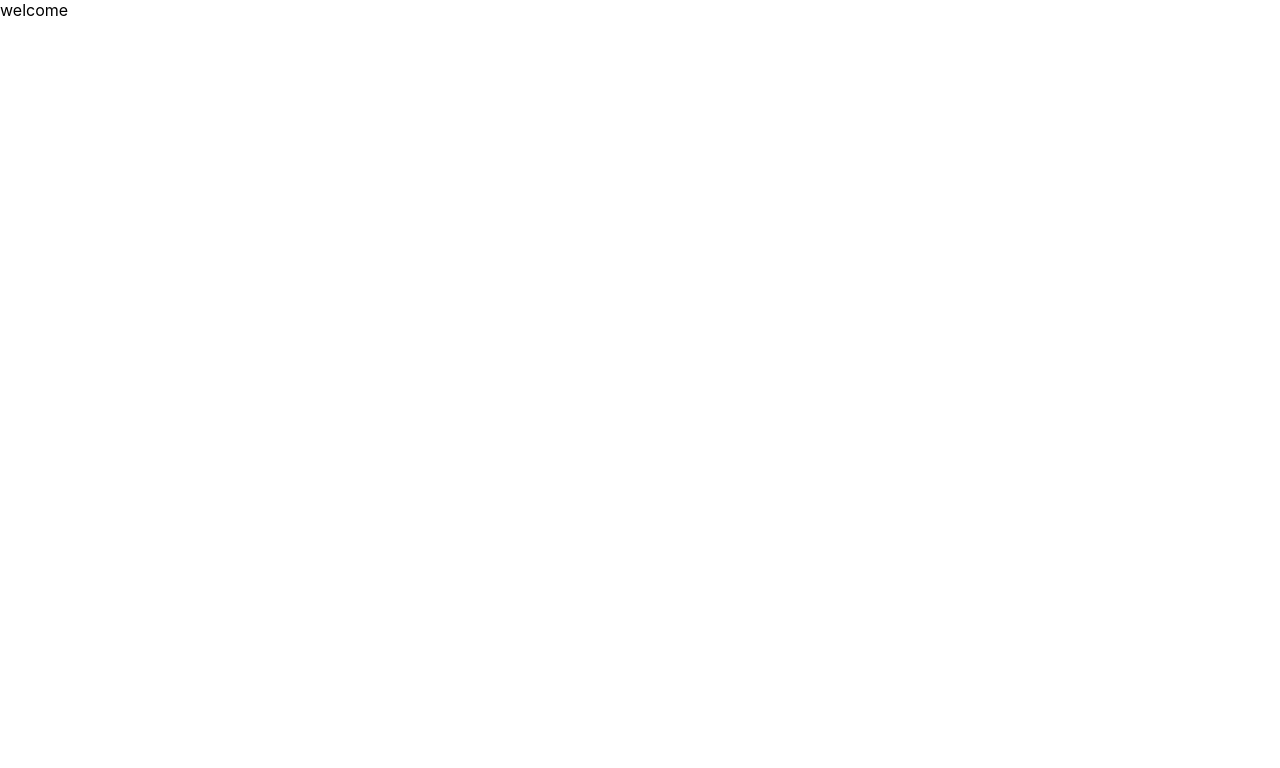
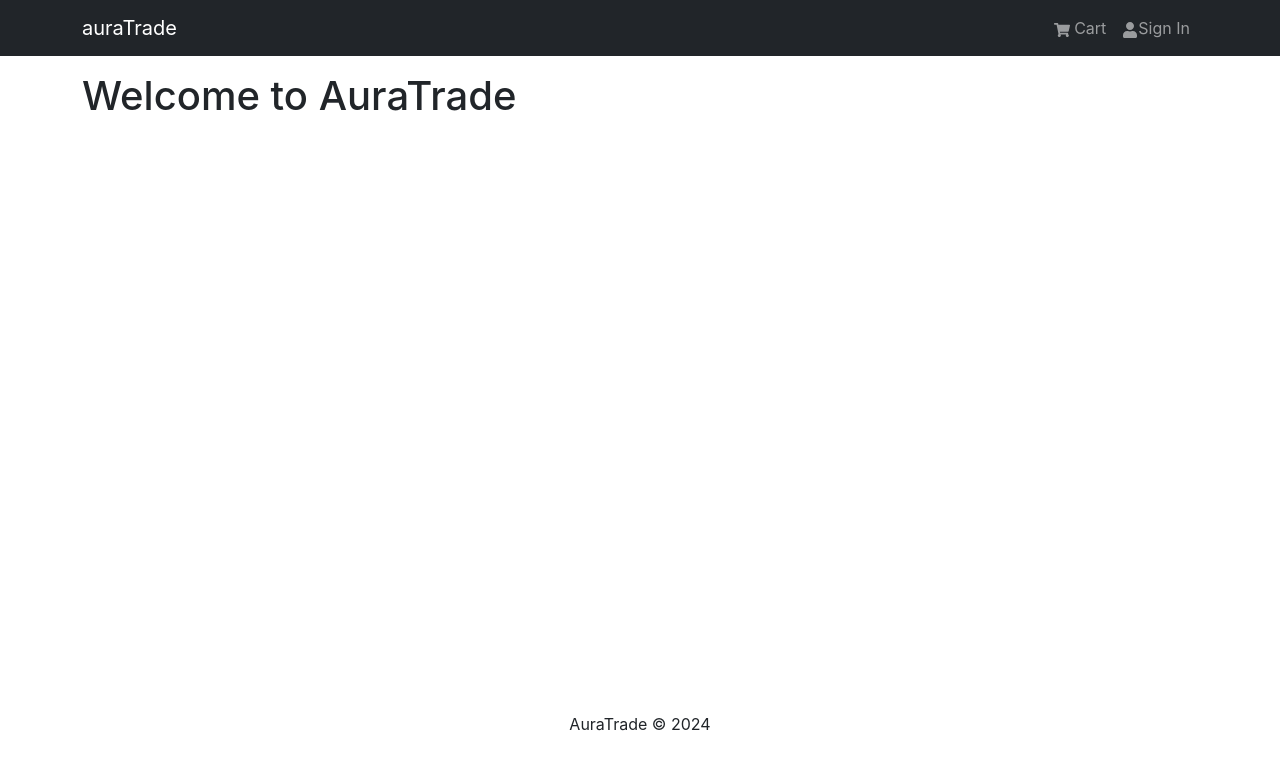
Before and after one commit to Atharva-Nimbalkar/auratrade, a React (Create React App) app in the folder frontend/: page / in a window 1280 px wide. Shown: the top 768 px of the page. Built offline with nearby package versions, Linux system fonts and the light colour scheme.

Commit message:
header n footer components

```diff
--- a/frontend/package.json
+++ b/frontend/package.json
@@ -6,8 +6,11 @@
     "@testing-library/jest-dom": "^5.17.0",
     "@testing-library/react": "^13.4.0",
     "@testing-library/user-event": "^13.5.0",
+    "bootstrap": "^5.3.3",
     "react": "^18.3.1",
+    "react-bootstrap": "^2.10.4",
     "react-dom": "^18.3.1",
+    "react-icons": "^5.3.0",
     "react-scripts": "5.0.1",
     "web-vitals": "^2.1.4"
   },
--- a/frontend/src/App.js
+++ b/frontend/src/App.js
@@ -1,9 +1,19 @@
+import {Container} from 'react-bootstrap'
 import React from 'react'
-
-export const App = () => {
+import Header from './components/Header';
+import Footer from './components/Footer';
+const App = () => {
   return (
-    <div>welcome</div>
+    <>
+    <Header/>
+    <main className='py-3'>
+      <Container>
+        <h1>Welcome to AuraTrade</h1>
+      </Container>
+    </main>
+    <Footer/>
+    </>
   )
 }
 
-export default App
+export default App;
--- /dev/null
+++ b/frontend/src/components/Footer.jsx
@@ -0,0 +1,20 @@
+import React from 'react'
+import {Container,Row,Col} from 'react-bootstrap'
+const Footer = () => {
+    const currentYear = new Date().getFullYear();
+  return (
+    <>
+    <footer>
+        <Container>
+            <Row>
+                <Col className='text-center py-3'>
+                    <p>AuraTrade &copy; {currentYear}</p>
+                </Col>
+            </Row>
+        </Container>
+    </footer>
+    </>
+  )
+}
+
+export default Footer;
--- /dev/null
+++ b/frontend/src/components/Header.jsx
@@ -0,0 +1,25 @@
+import {Navbar,Nav,Container} from 'react-bootstrap';
+import {FaShoppingCart,FaUser} from 'react-icons/fa';
+
+const Header=()=>{
+    return (
+        <>
+        <header>
+            <Navbar bg='dark' variant='dark' expand='md' collapseOnSelect>
+                <Container>
+                    <Navbar.Brand href="/">auraTrade</Navbar.Brand>
+                    <Navbar.Toggle aria-controls='basic-navbar-nav'/>
+                    <Navbar.Collapse id='basic-navbar-nav'>
+                        <Nav className='ms-auto'>
+                            <Nav.Link href='/cart'><FaShoppingCart/> Cart</Nav.Link>
+                            <Nav.Link href='/login'><FaUser/>Sign In</Nav.Link>
+                        </Nav>
+                    </Navbar.Collapse>
+                </Container>
+            </Navbar>
+        </header>
+        </>
+    );
+};
+
+export default Header;
--- a/frontend/src/index.css
+++ b/frontend/src/index.css
@@ -11,3 +11,6 @@
   font-family: source-code-pro, Menlo, Monaco, Consolas, 'Courier New',
     monospace;
 }
+main {
+  min-height: 80vh;
+}
--- a/frontend/src/index.js
+++ b/frontend/src/index.js
@@ -1,5 +1,6 @@
 import React from 'react';
 import ReactDOM from 'react-dom/client';
+import 'bootstrap/dist/css/bootstrap.min.css';
 import './index.css';
 import App from './App';
 import reportWebVitals from './reportWebVitals';
```
Also changed, not shown: 1 other file (tests, documents, lock files or other folders).
